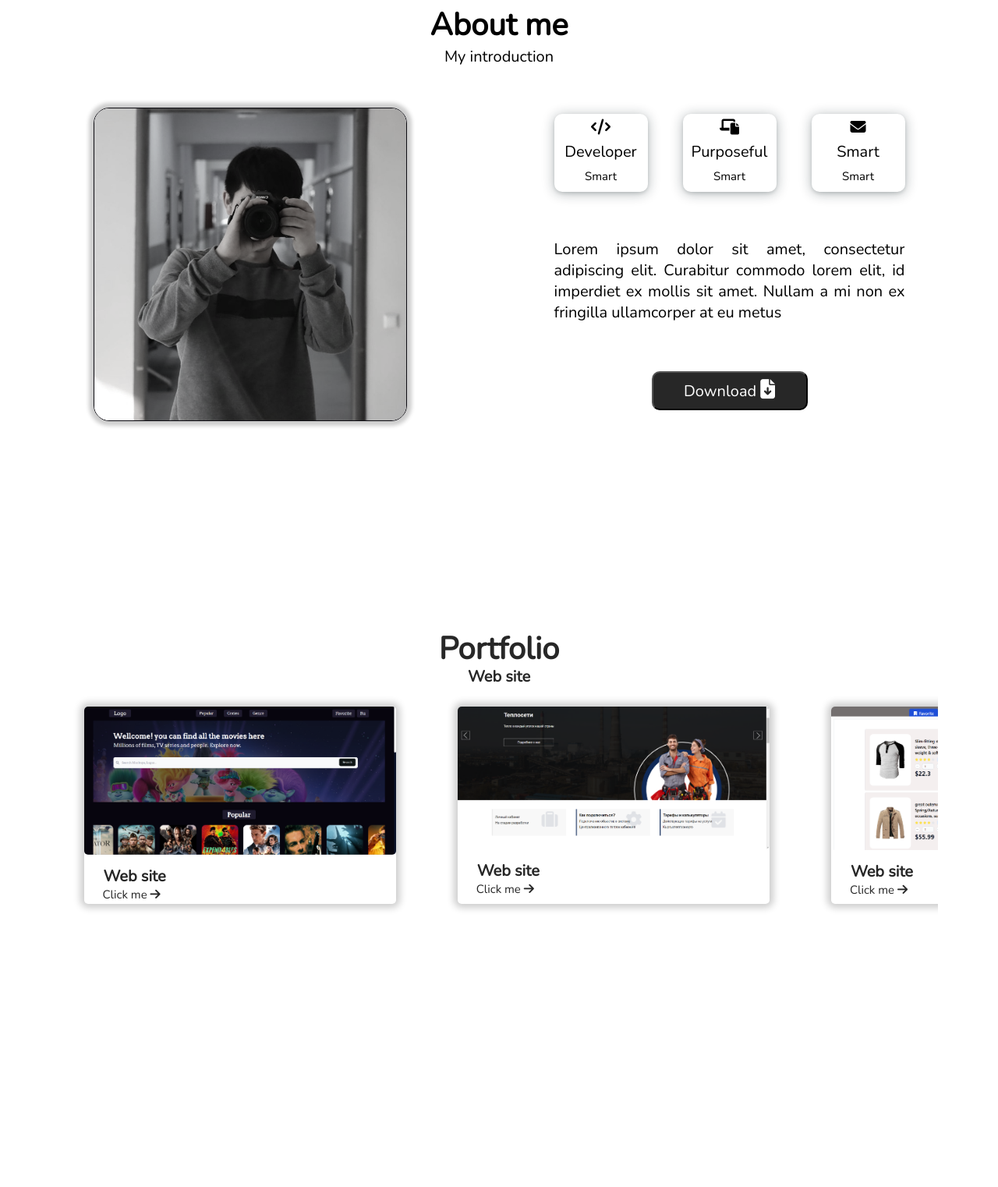
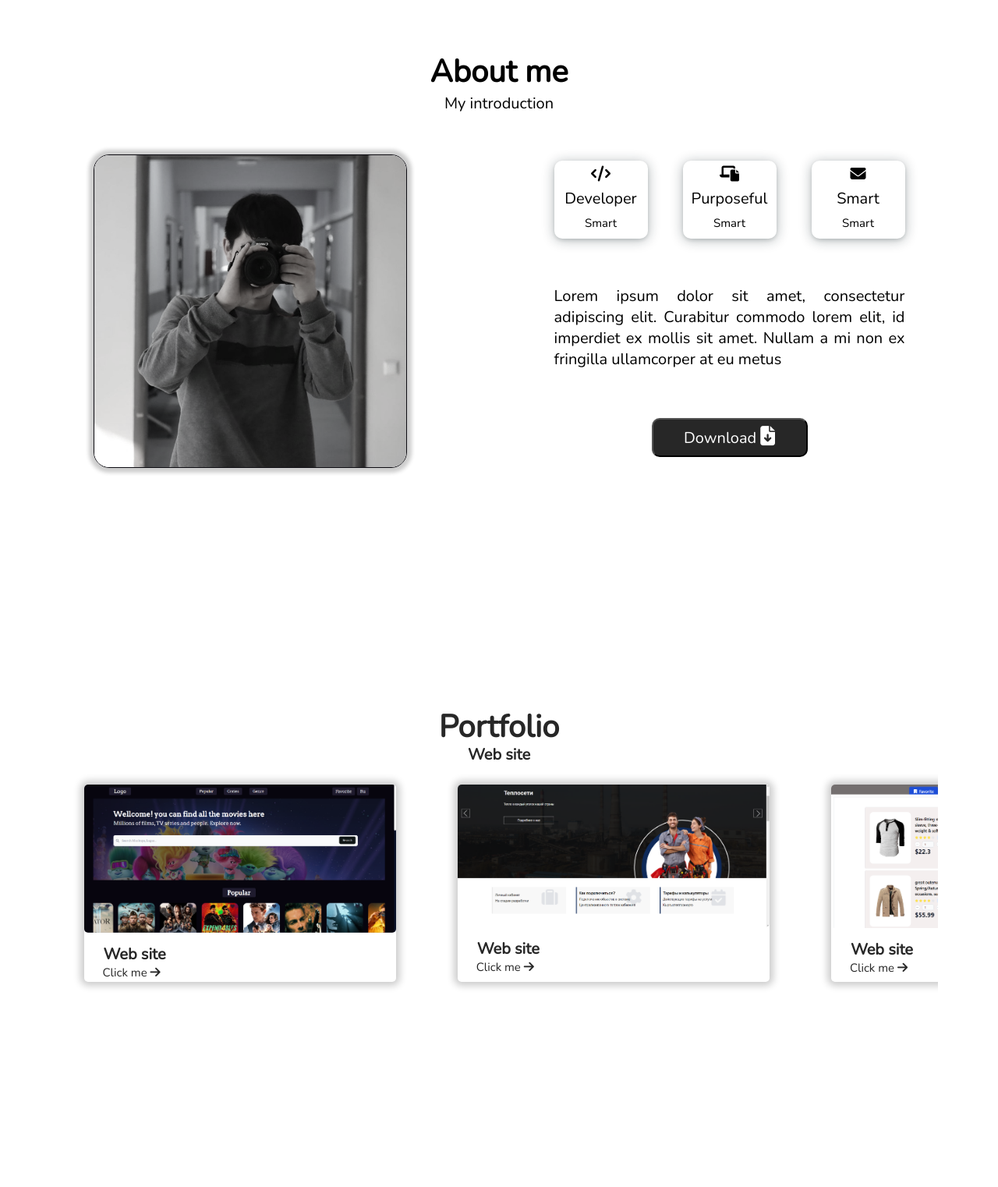
Before and after one commit to Janybek02/portfolio, a website: page index.html in a window 1280 px wide. Shown: the part 1454-2976 px from the top of the page at 78% size. Drawn offline with nearby package versions, Linux system fonts and the light colour scheme; files that its build step writes are made by us from their sources.

Commit message:
new commit

```diff
--- a/sass/about/About.scss
+++ b/sass/about/About.scss
@@ -2,6 +2,7 @@
     background: #FFFFFF;
      width: 1500px;
      min-height: 100vh;
+     margin-top: 60px;
      // display: flex;
      // // justify-content: s;
      // align-items: center;
--- a/sass/header/header.scss
+++ b/sass/header/header.scss
@@ -7,7 +7,8 @@ html{
   scroll-behavior: auto;
   width: 97%;
   position: fixed;
-  top: 85vh;
+  top: 86vh;
+  transition-timing-function: 2s;
   // position: absolute;
   left: 0;
   right: 0;
--- a/sass/portfolio/Portfolio.scss
+++ b/sass/portfolio/Portfolio.scss
@@ -1,8 +1,9 @@
 .portfolio {
   background: #ffffff;
   width: 100%;
-  min-height: 90vh;
+  min-height: 100vh;
   // text-align: center;
+  margin-top: 40px;
   display: flex;
   flex-direction: column;
   align-items: center;
```
Also changed, not shown: sass/about/About.css, sass/header/header.css, sass/portfolio/Portfolio.css, 3 other files.
